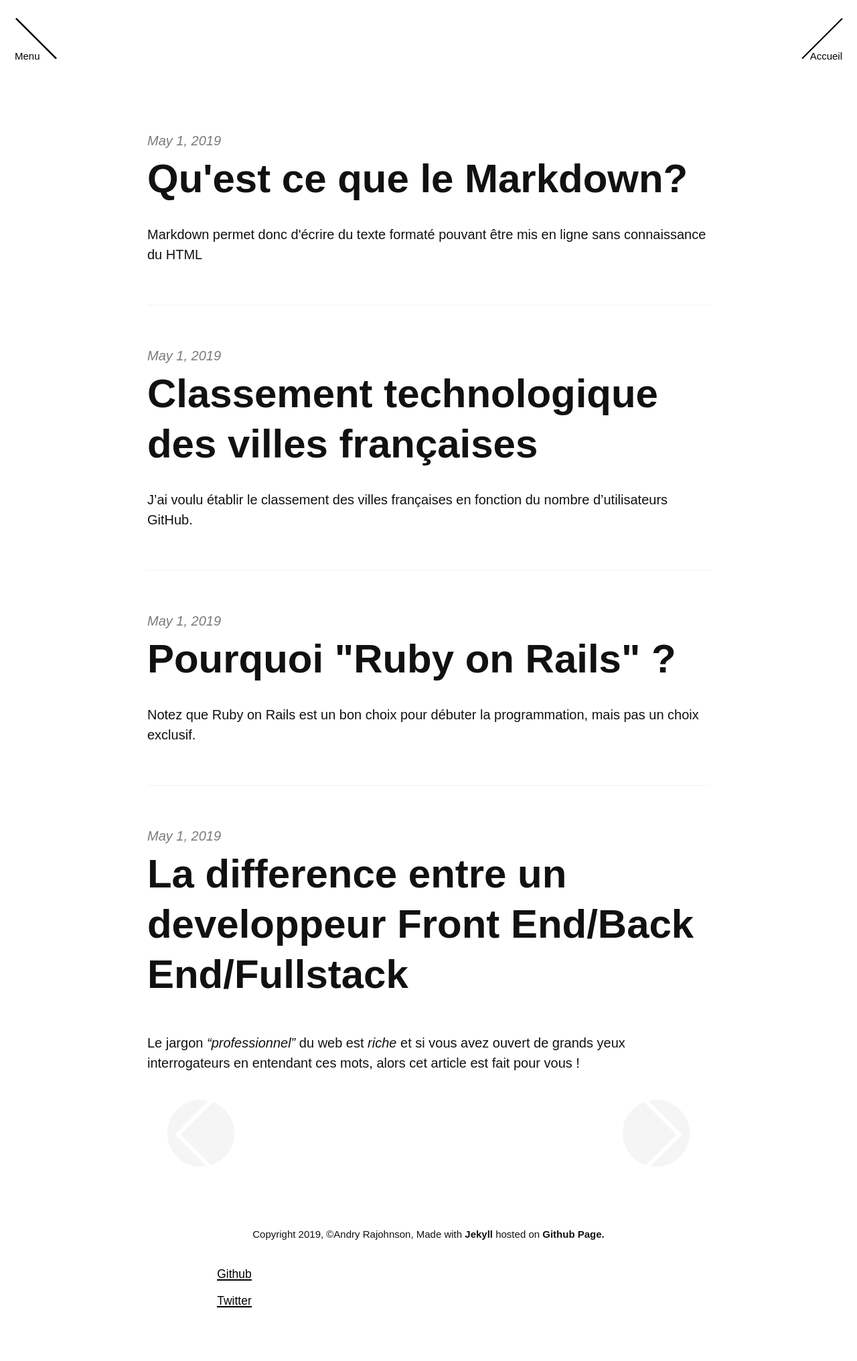
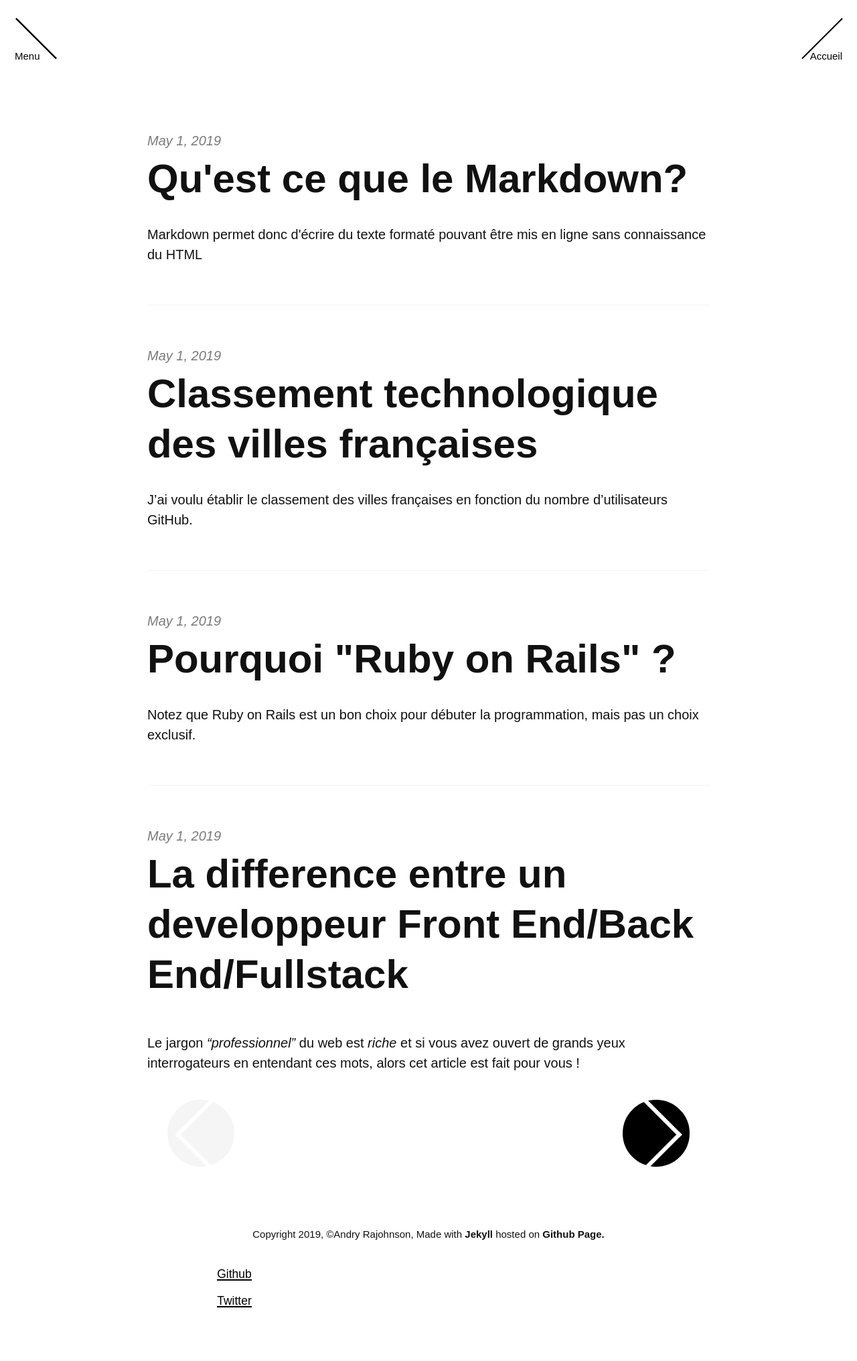
Before and after one commit to andryjohn/RJ-s-blog, a Jekyll site: the page built from index.html, in a window 1280 px wide. Shown: the whole page at 67% size. Built offline with Jekyll 4.4.1, drawn with Linux system fonts in a browser that asks for light colours; nearby versions of some CDN libraries; some web fonts are replaced; the list of posts is cut into pages by our own code.

```diff
--- a/_includes/pagination.html
+++ b/_includes/pagination.html
@@ -23,7 +23,7 @@
       </a>
     {% else %}
       <a href="">
-        <span class="right-circle-arrow arrow-disabled"></span>
+        <span class="right-circle-arrow arrow-enable"></span>
       </a>
     {% endif %}
   </div>
--- a/_includes/post_footer.html
+++ b/_includes/post_footer.html
@@ -1,6 +1,6 @@
 <div class="py2 post-footer">
   <img src="{{ site.baseurl }}/images/jono.jpg" alt="Andry Rajohnson" class="avatar" style="filter: grayscale(80%);" />
   <p>
-   Si l'acticle t'a plus, n'hésite pas à le partager!
+   Si l'acticle t'as plu, n'hésite pas à le partager!
   </p>
 </div>
```
